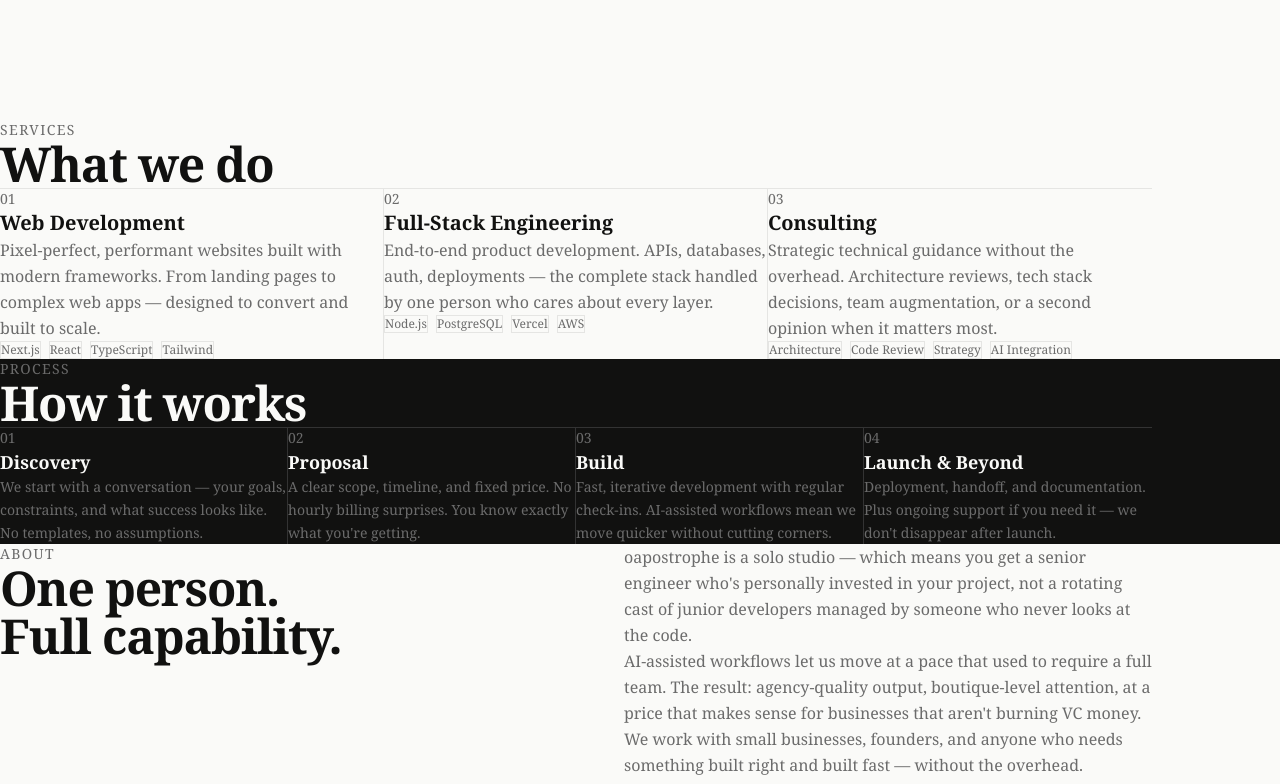
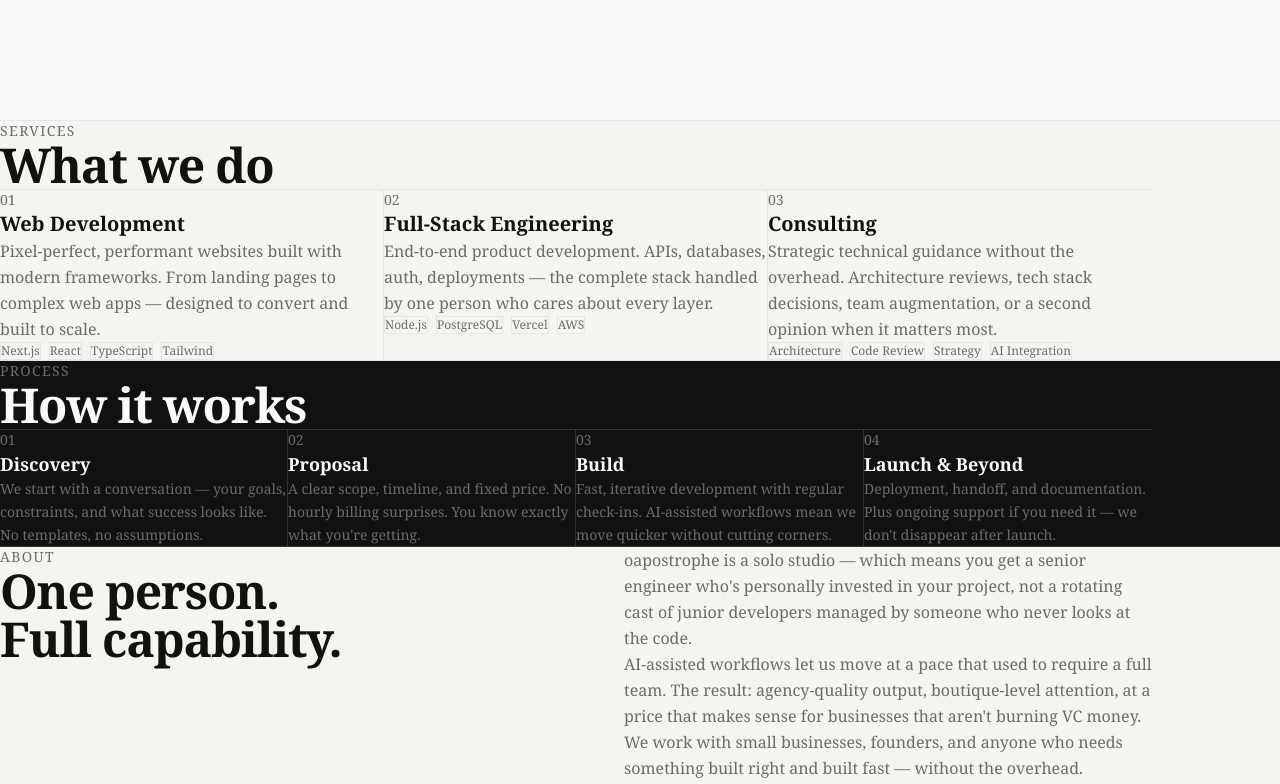
Before and after one commit to professorfalken1942-hash/oapostrophe, a Next.js app: page / in a window 1280 px wide. Shown: the part 680-1464 px from the top of the page. Built offline with nearby package versions, Linux system fonts and the light colour scheme.

Commit message:
design: section separation — borders, alternating backgrounds

```diff
--- a/app/page.tsx
+++ b/app/page.tsx
@@ -11,11 +11,14 @@ import Footer from "@/components/Footer";
 
 export default function Home() {
   return (
-    <main>
+    <main className="flex flex-col">
       <Nav />
       <Hero />
+      <div className="border-t border-[#e5e5e3]" />
       <Services />
+      <div className="border-t border-[#e5e5e3]" />
       <Process />
+      <div className="border-t border-[#333]" />
       <About />
       <Contact />
       <Footer />
--- a/components/About.tsx
+++ b/components/About.tsx
@@ -4,7 +4,7 @@ import { motion } from "framer-motion";
 
 export default function About() {
   return (
-    <section id="about" className="py-32">
+    <section id="about" className="py-32 bg-[#f4f4f0]">
       <div className="max-w-6xl mx-auto w-full px-8 md:px-16 lg:px-24">
         <div className="grid md:grid-cols-2 gap-24 items-start">
           <motion.div
--- a/components/Services.tsx
+++ b/components/Services.tsx
@@ -28,7 +28,7 @@ const services = [
 
 export default function Services() {
   return (
-    <section id="services" className="py-32">
+    <section id="services" className="py-32 bg-[#f4f4f0]">
       <div className="max-w-6xl mx-auto w-full px-8 md:px-16 lg:px-24">
         <motion.div
           initial={{ opacity: 0, y: 20 }}
```
